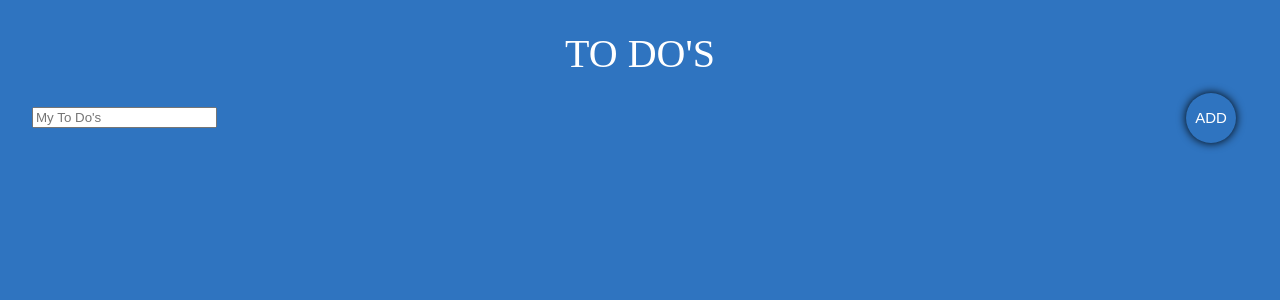
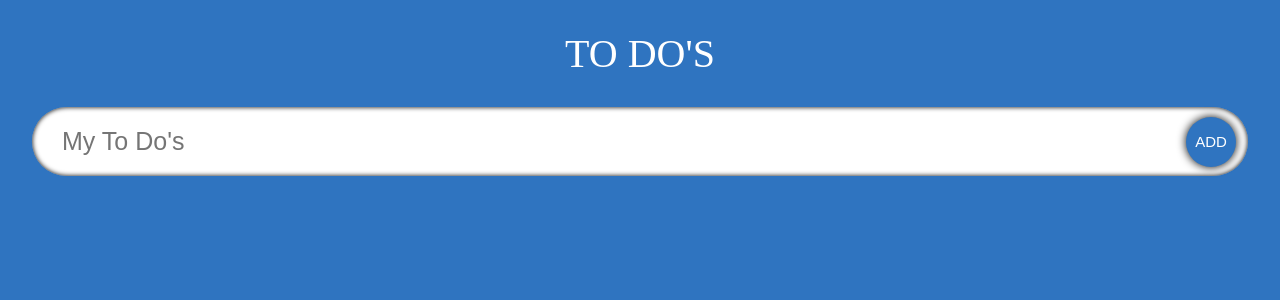
Before and after one commit to Mani007/TSReact, a React (Create React App) app in the folder react-ts/: page / in a window 1280 px wide. Shown: the top 300 px of the page. Built offline with nearby package versions, Linux system fonts and the light colour scheme; a web font is replaced by a local one.

Commit message:
The  input component setup working fine

```diff
--- a/react-ts/src/components/inputField.tsx
+++ b/react-ts/src/components/inputField.tsx
@@ -3,7 +3,7 @@ import './style.css'
 const InputField =() => {
   return (
     <form className='input'>
-        <input type="input" placeholder="My To Do's " className='input_box'/>
+        <input type="input" placeholder="My To Do's " className='input__box'/>
         <button className='input_submit' type='submit'> ADD </button>
     </form>
   )
```
